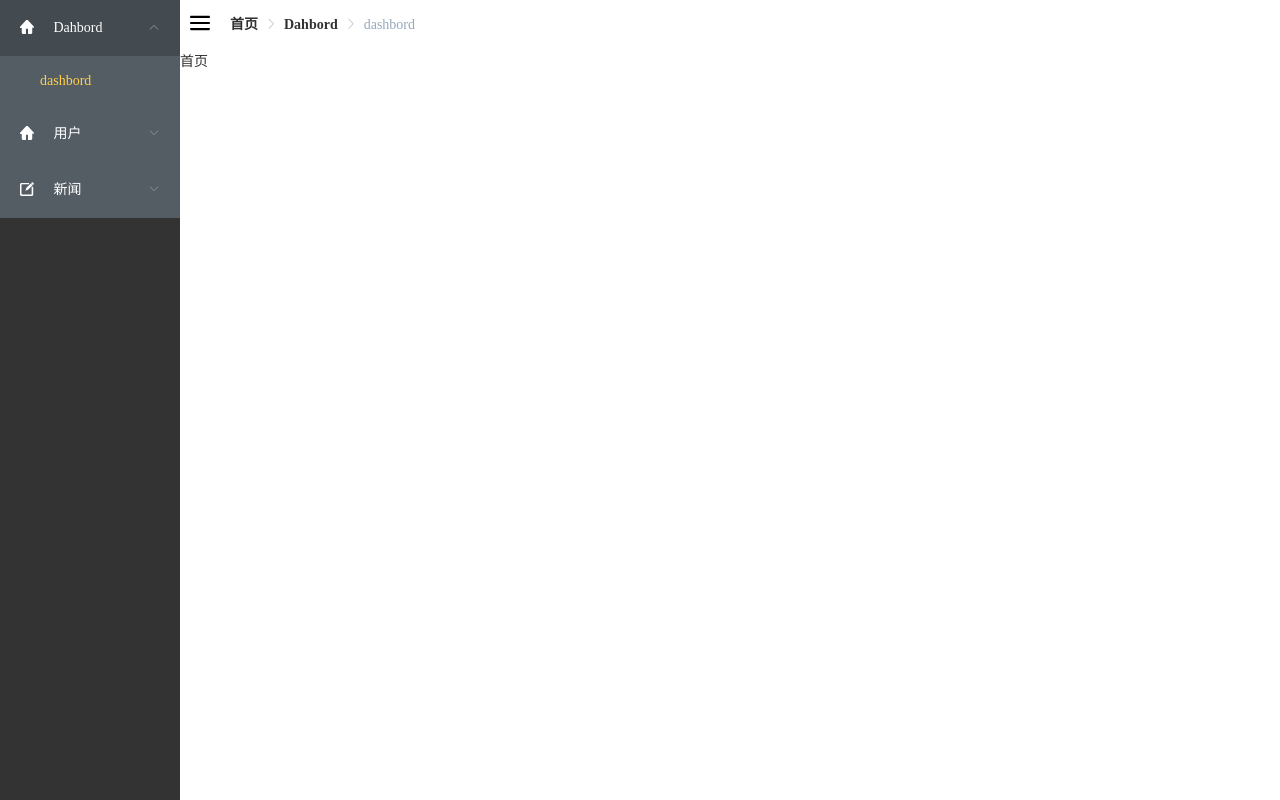
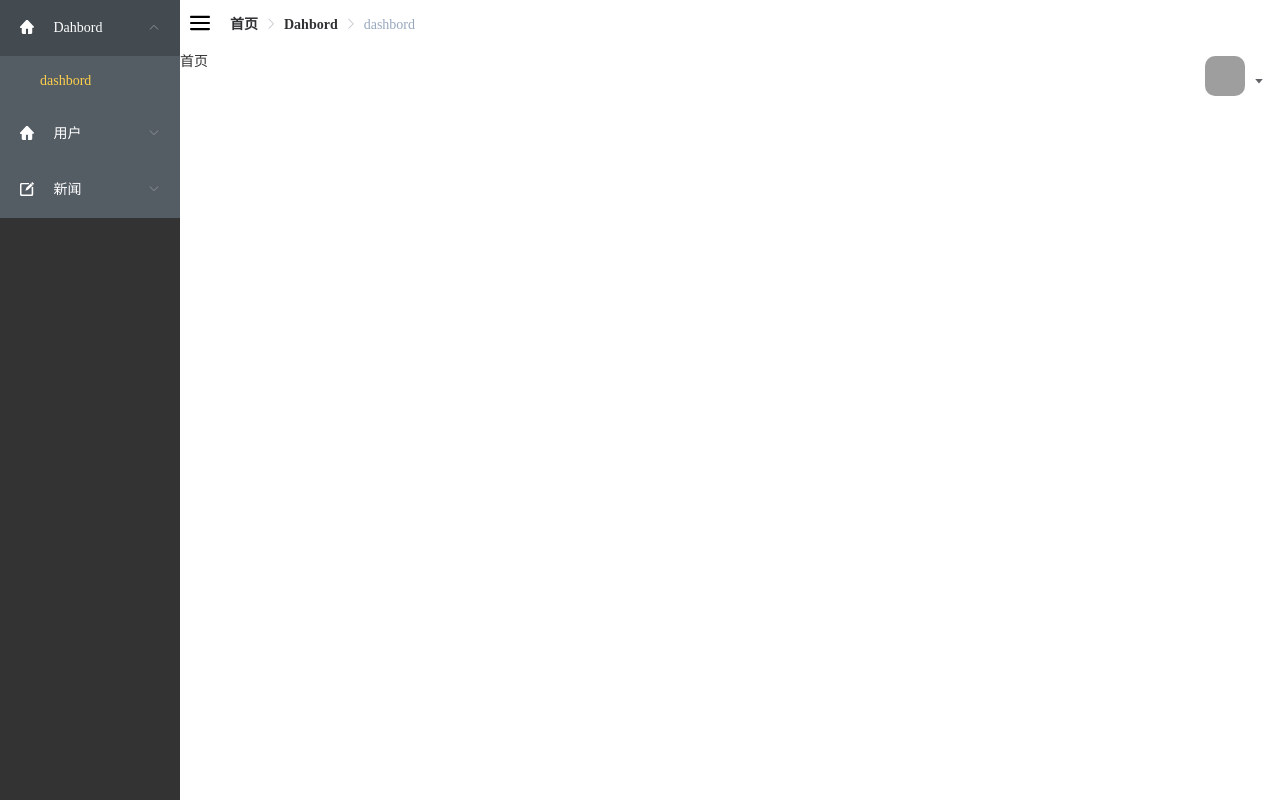
Before and after one commit to xiuxiumomo/vue-learn, a Vue app: page /dashbord in a window 1280 px wide. Built offline with nearby package versions, Linux system fonts and the light colour scheme; grey boxes are pictures that could not be loaded.

Commit message:
添加下拉

```diff
--- a/src/main.js
+++ b/src/main.js
@@ -11,8 +11,6 @@ import './permission'
 Vue.config.productionTip = false
 Vue.use(ElementUI)
 Vue.mixin(publicFn)
-
-
 new Vue({
   router,
   store,
--- a/src/utils/request.js
+++ b/src/utils/request.js
@@ -53,8 +53,6 @@ service.interceptors.response.use(
          * code为非0时是抛错 可结合自己业务进行修改
          */
         const res = response.data;
-
-
         if (res.code !== 200) {
             console.log('请求出错')
 
--- a/src/views/layout/components/NavBar.vue
+++ b/src/views/layout/components/NavBar.vue
@@ -1,7 +1,29 @@
 <template>
   <div class="navbar">
-    <Hamburger class="hamburger-container" :isActive="appSidebar.open" :toggleClick="toggleClick"></Hamburger>
+    <Hamburger
+      class="hamburger-container"
+      :isActive="appSidebar.open"
+      :toggleClick="toggleClick"
+    ></Hamburger>
     <Breadcrumb></Breadcrumb>
+    <div style="display: inline-block">
+      <el-dropdown class="avatar-container" trigger="click">
+        <div class="avatar-wrapper">
+          <img class="user-avatar" :src="avatar + '?imageView2/1/w/80/h/80'" />
+          <i class="el-icon-caret-bottom"></i>
+        </div>
+        <el-dropdown-menu class="user-dropdown" slot="dropdown">
+          <router-link class="inlineBlock" to="/">
+            <el-dropdown-item>
+              首页
+            </el-dropdown-item>
+          </router-link>
+          <el-dropdown-item divided>
+            <span @click="logout" style="display:block;">退出登录</span>
+          </el-dropdown-item>
+        </el-dropdown-menu>
+      </el-dropdown>
+    </div>
   </div>
 </template>
 <script>
@@ -21,12 +43,16 @@ export default {
   },
   data() {
     return {
-      isActive: false
+      isActive: false,
+      avatar: '',
     };
   },
   methods: {
     toggleClick() {
       this.$store.dispatch("ToggleSideBar");
+    },
+    logout() {
+      console.log('登出')
     }
   }
 };
```
